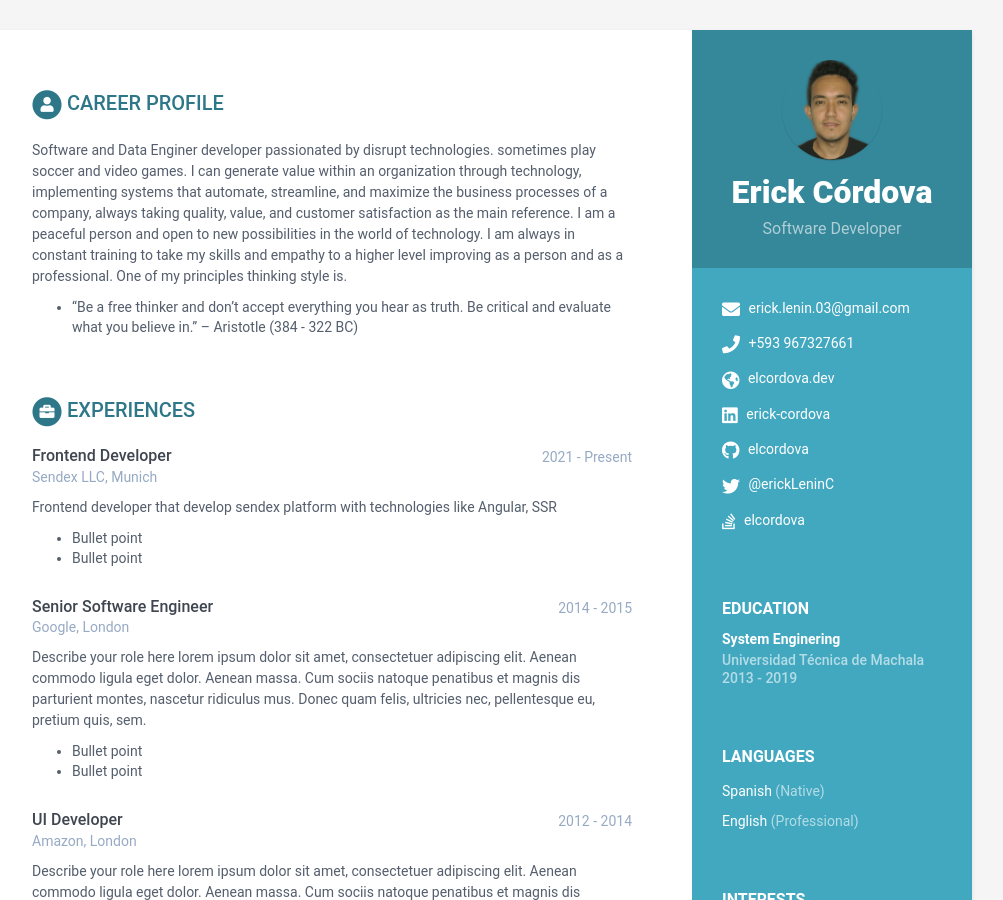
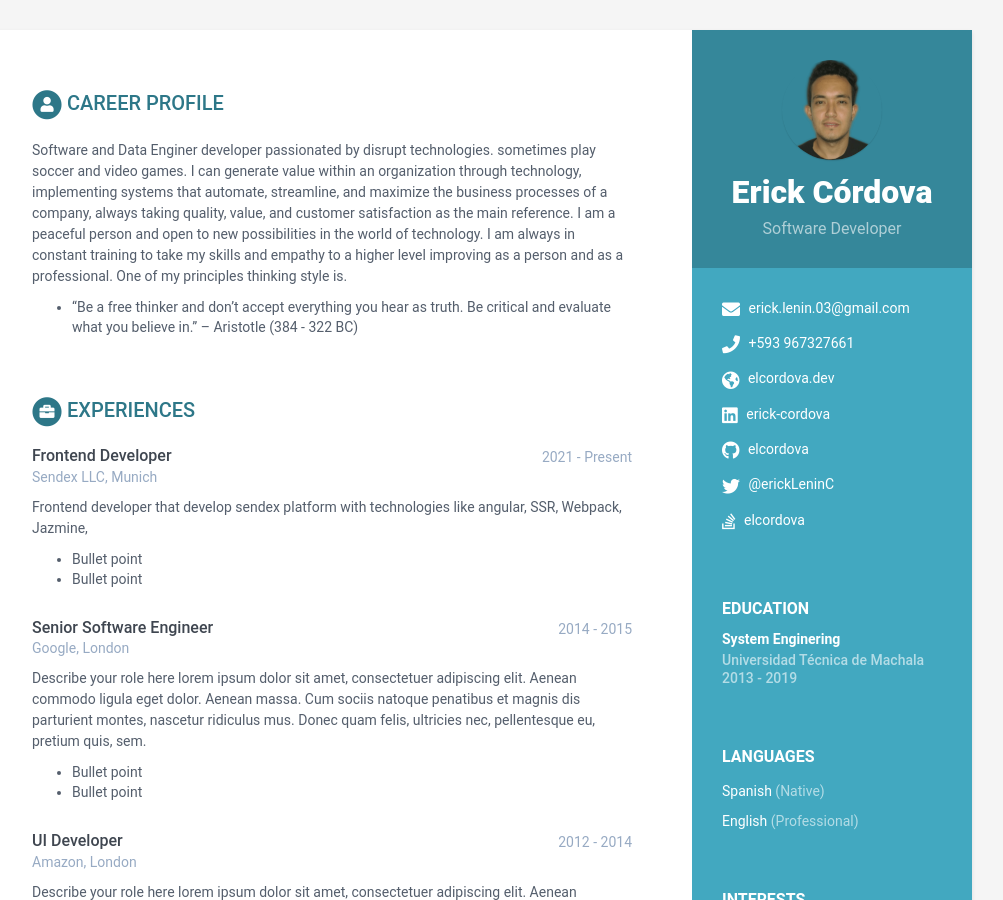
Before and after one commit to elcordova/caring-europa-fe48a, a Jekyll site: the page built from index.html, in a window 1280 px wide and 900 px high. Shown: the whole window, without its empty margins (168-1171 px from the left). Built offline with Jekyll 4.4.1, drawn with Linux system fonts in a browser that asks for light colours.

Commit message:
data.yml: changed

```diff
--- a/_data/data.yml
+++ b/_data/data.yml
@@ -53,7 +53,8 @@
     time: 2021 - Present
     company: 'Sendex LLC, Munich'
     details: |
-      Frontend developer that develop sendex platform with technologies like Angular, SSR
+      Frontend developer that develop sendex platform with technologies like angular, SSR, Webpack, Jazmine,
+
         - Bullet point
         - Bullet point
   - role: Senior Software Engineer
```
